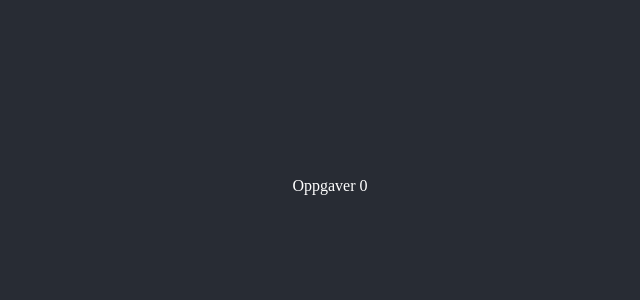
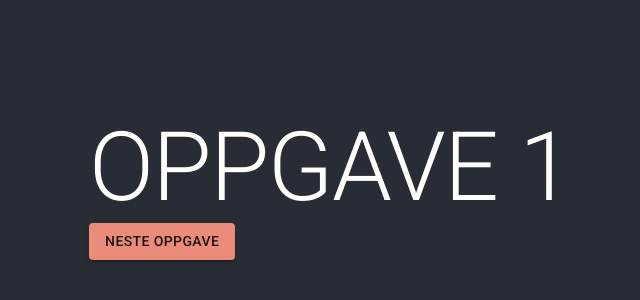
Before and after one commit to UyQTran/learn, a React (Vite) app: page /assignment/0 in a window 1280 px wide. Shown: the part 106-406 px from the top of the page, without its empty margins (310-950 px from the left). Built offline with nearby package versions, Linux system fonts and the light colour scheme.

Commit message:
smoothing about page transitions

```diff
--- a/assets/assignmentData.json
+++ b/assets/assignmentData.json
@@ -1,20 +1,42 @@
 [
   {
     "title": "Oppgave 1",
-    "text": "Dette er en oppgavetekst 1",
+    "description": "Dette er en beskrivelse",
+    "text": "Dette er en oppgavetekst",
+    "hint": "Dette er et hint",
     "code": "",
-    "solution": ""
+    "solution": {
+
+    }
   },
   {
     "title": "Oppgave 2",
-    "text": "Dette er en oppgavetekst 2",
+    "description": "Dette er en beskrivelse",
+    "text": "Dette er en oppgavetekst",
+    "hint": "Dette er et hint",
     "code": "",
-    "solution": ""
+    "solution": {
+
+    }
   },
   {
     "title": "Oppgave 3",
-    "text": "Dette er en oppgavetekst 3",
+    "description": "Dette er en beskrivelse",
+    "text": "Dette er en oppgavetekst",
+    "hint": "Dette er et hint",
     "code": "",
-    "solution": ""
+    "solution": {
+
+    }
+  },
+  {
+    "title": "Oppgave 4",
+    "description": "Dette er en beskrivelse",
+    "text": "Dette er en oppgavetekst",
+    "hint": "Dette er et hint",
+    "code": "",
+    "solution": {
+
+    }
   }
 ]
--- a/src/graphicals/CornerGraphic.tsx
+++ b/src/graphicals/CornerGraphic.tsx
@@ -17,6 +17,10 @@ const CornerGraphic = styled.div<CornerGraphicProps>`
   width: 200%;
   background-color: ${props => props.theme.palette.primary.main};
 
+  @media only screen and (max-width: 1900px) {
+    bottom: ${props => props.inverted ? 55 : -60}%;
+  }
+
   @media only screen and (max-width: 1600px) {
     height: 80%;
     ${props => props.inverted ? 'display: none' : ''};
--- a/src/pages/AssignmentPage.tsx
+++ b/src/pages/AssignmentPage.tsx
@@ -1,12 +1,57 @@
-import {useParams} from "react-router-dom";
+import {Link, useParams} from "react-router-dom";
+import {Button, Typography} from "@mui/material";
+import styled from "styled-components";
+import {useEffect, useState} from "react";
+
+const AssignmentWrapper = styled.div`
+`
+
+const AssignmentTitle = styled(Typography)`
+  font-size: calc(30px + 1vmin);
+  text-transform: uppercase;
+  margin: 1rem;
+`
+
+interface Assignment {
+  title?: string;
+  description: string;
+  text: string;
+  hint: string;
+  code: string;
+  solution: {};
+}
 
 function AssignmentPage() {
   const { index } = useParams();
+  const [assignment, setAssignment] = useState<Assignment>();
+  let indexNumber = 0
+  if (typeof index === "string") {
+    indexNumber = parseInt(index)
+  }
+
+  useEffect(() => {
+      import('../../assets/assignmentData.json')
+        .then((res) => setAssignment(res.default[indexNumber]))
+        .catch(_ => null);
+  }, [indexNumber]);
+
+  const nextIndex = indexNumber + 1
 
   return (
-    <div>
-      Oppgaver {index}
-    </div>
+      assignment ?
+        <AssignmentWrapper>
+          <AssignmentTitle variant="h1">
+              {assignment.title}
+          </AssignmentTitle>
+          <Button
+            component={Link}
+            variant="contained"
+            to={'/assignment/'+nextIndex}
+          >
+            Neste oppgave
+          </Button>
+        </AssignmentWrapper>
+      : <></>
   )
 }
 
--- a/src/pages/LandingPage.tsx
+++ b/src/pages/LandingPage.tsx
@@ -3,15 +3,25 @@ import {Button, Typography, useTheme} from "@mui/material";
 import PrintIcon from '@mui/icons-material/Print';
 import PlayCircleOutlineIcon from '@mui/icons-material/PlayCircleOutline';
 import CornerGraphic from "../graphicals/CornerGraphic";
+import {Link} from "react-router-dom";
 
 const AppTitle = styled(Typography)`
-  font-size: calc(50px + 2vmin);
+  font-size: calc(50px + 1vmin);
   text-transform: uppercase;
-  margin: 2rem;
+  margin: 1rem;
+`
+
+const AppDescription = styled(Typography)`
+  margin: 1rem;
+  word-wrap: break-word;
+  display: flex;
+  justify-content: center;
+  width: 100%;
 `
 
 const ButtonWrapper = styled.div`
   display: flex;
+  margin: 1rem;
 
   @media only screen and (max-width: 600px) {
     flex-direction: column;
@@ -32,18 +42,22 @@ const ButtonText = styled.span`
 `
 
 
-function LandingPage() {
+function LandingPage(props: any) {
   const theme = useTheme()
 
   return (
     <>
       <CornerGraphic theme={theme}/>
       <CornerGraphic theme={theme} inverted/>
-      <AppTitle>Lørn</AppTitle>
+      <AppTitle variant="h1">Lørn</AppTitle>
+      <AppDescription>
+        Lær deg programmering!
+      </AppDescription>
       <ButtonWrapper>
           <Button
+            component={Link}
             variant="contained"
-          href="assignment/0"
+            to="assignment/0"
           >
             <PlayCircleOutlineIcon/>
             <ButtonText>
```
Lines whose indentation alone changed are shown as unchanged.
